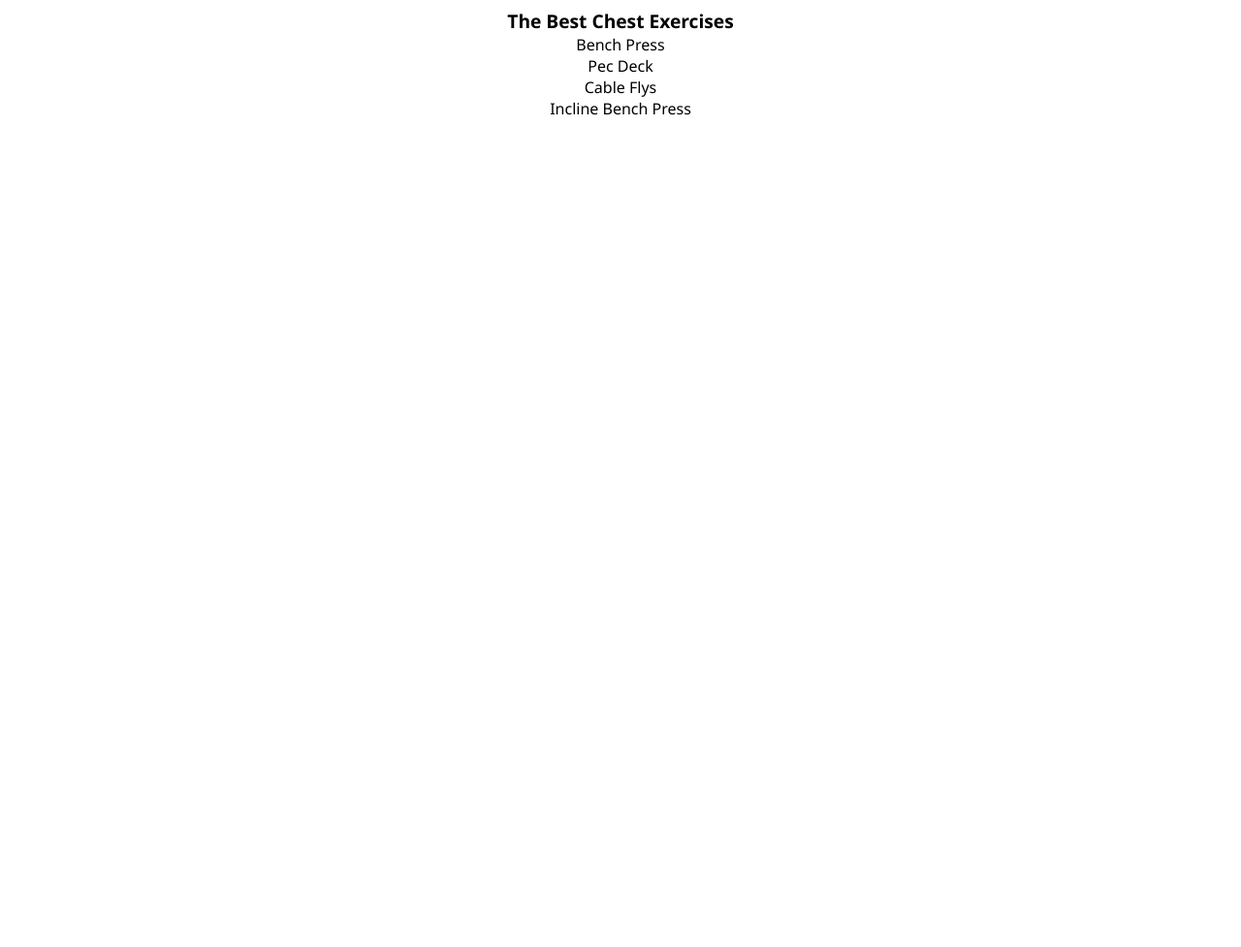
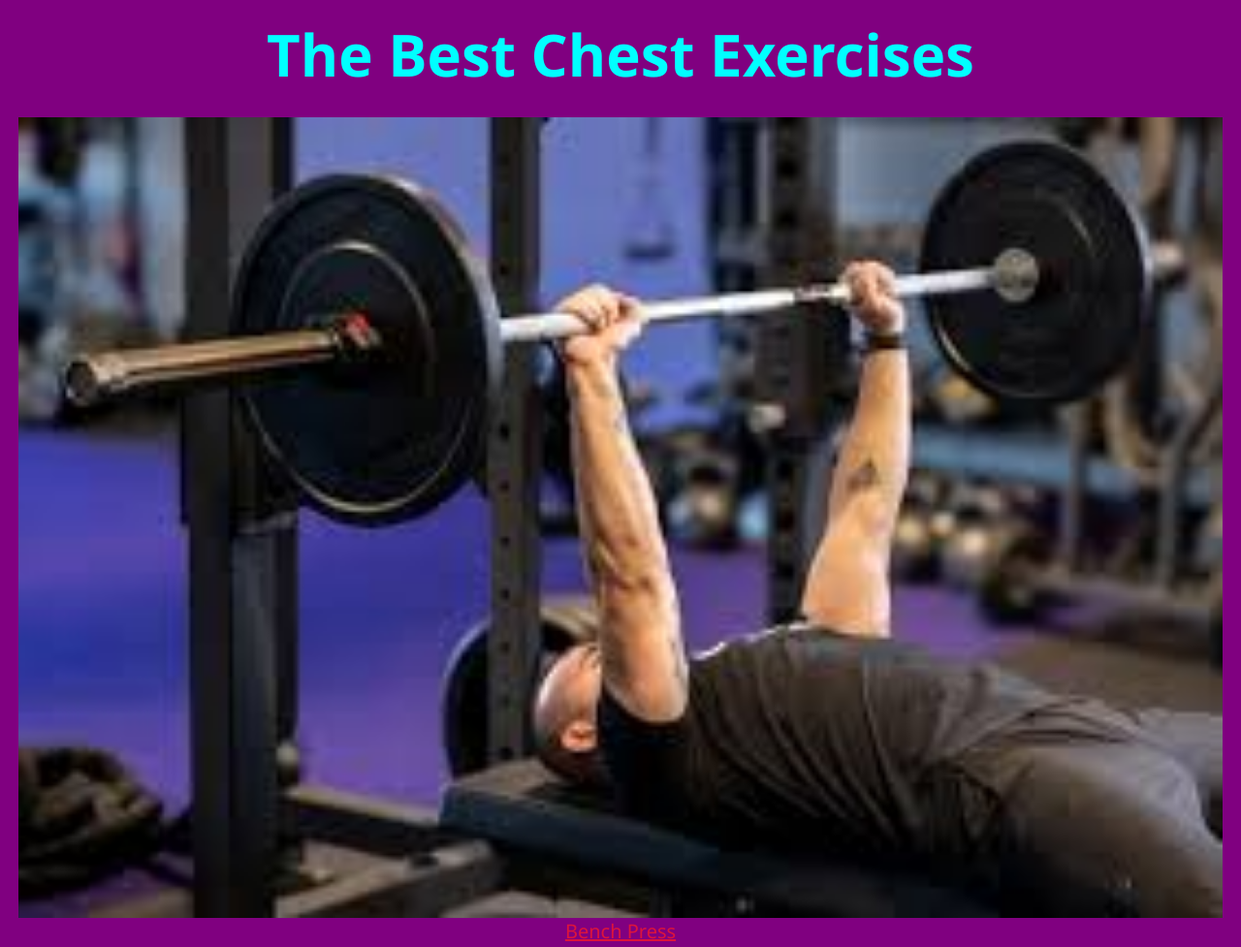
Before and after one commit to judelahage/Chest-Exercises, a plain HTML site: page index.html in a window 1280 px wide. Shown: the top 977 px of the page at 97% size. Before the commit the page ends 800 px from the top, so only its background shows below. Drawn offline with Linux system fonts and the light colour scheme.

Commit message:
Finished adding in images to images folder added in html files for a page to each exercise addded in images and css graphics to index.html

```diff
--- a/index.html
+++ b/index.html
@@ -7,15 +7,28 @@
     <link rel = "stylesheet" href = "style.css">
 </head>
 
-<div>
-    <div class = "head">The Best Chest Exercises</div>
-        <div class = "item">Bench Press</div>
-        <div class = "item">Pec Deck</div>
-        <div class = "item">Cable Flys</div>
-        <div class = "item">Incline Bench Press</div>
-</div>
+<body>
+    <div class = "title">The Best Chest Exercises
 
-<body>
+        <div class = "item top">
+            <img src="images/benchpress.jpg">
+            <a href = "exercises/benchpress.html">Bench Press</a>
+        </div>
 
+        <div class = "item">
+            <img src = "images/pecdeck.jpg">
+            <a href = "exercises/pecdeck.html">Pec Deck</a>
+        </div>
+
+        <div class = "item">
+            <img src="/Chest-Exercises/Chest-Exercises/images/cableflys.webp">
+            <a href = "exercises/cableflys.html">Cable Flys</a>
+        </div>
+
+        <div class = "item">
+            <img src="/Chest-Exercises/Chest-Exercises/images/incline.webp">
+            <a href = "exercises/incline.html">Incline Bench Press</a>
+        </div>
+    </div>
 </body>
 </html>
--- a/style.css
+++ b/style.css
@@ -4,13 +4,33 @@
 }
 
 
-div.item{
+body{
+    background-color: purple;
+}
+
+.item{
+    display:flex;
+    flex: 1;
+    flex-direction: column;
+    font-weight:lighter;
+    font-size: 20px;
+    padding: 4px;
+    margin-top: 5px
+}
+
+.item.top{
+    margin-top:20px;
+}
+
+.title{
     text-align: center;
+    font-size: 60px;
+    font-weight: bolder;
+    padding: 7px;
+    color:cyan;
 
 }
 
-.head{
-    text-align: center;
-    font-size: larger;
-    font-weight: bolder;
+a{
+    color:crimson;
 }
```
Also changed, not shown: exercises/benchpress.html (added), exercises/cableflys.html (added), exercises/incline.html (added), exercises/pecdeck.html (added), images/cableflys.webp (added), images/incline.webp (added).
